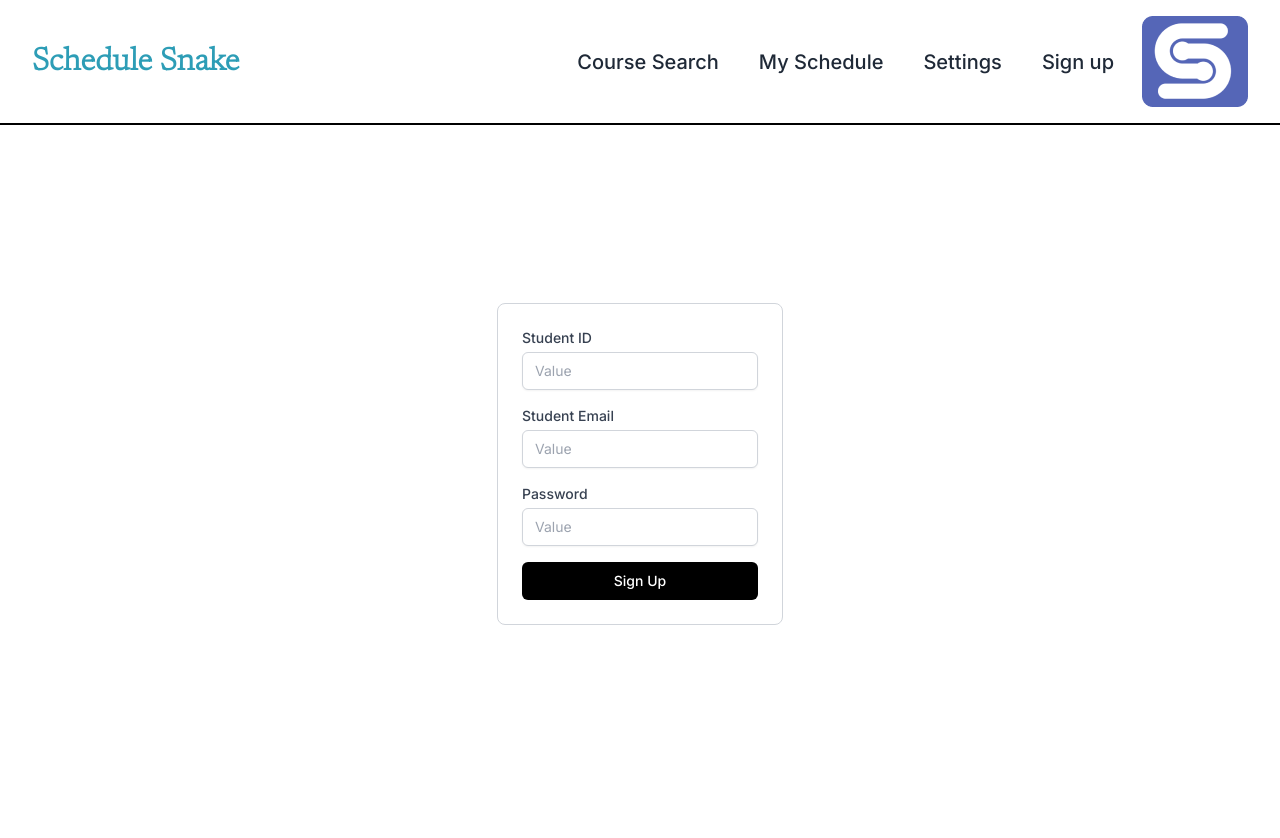
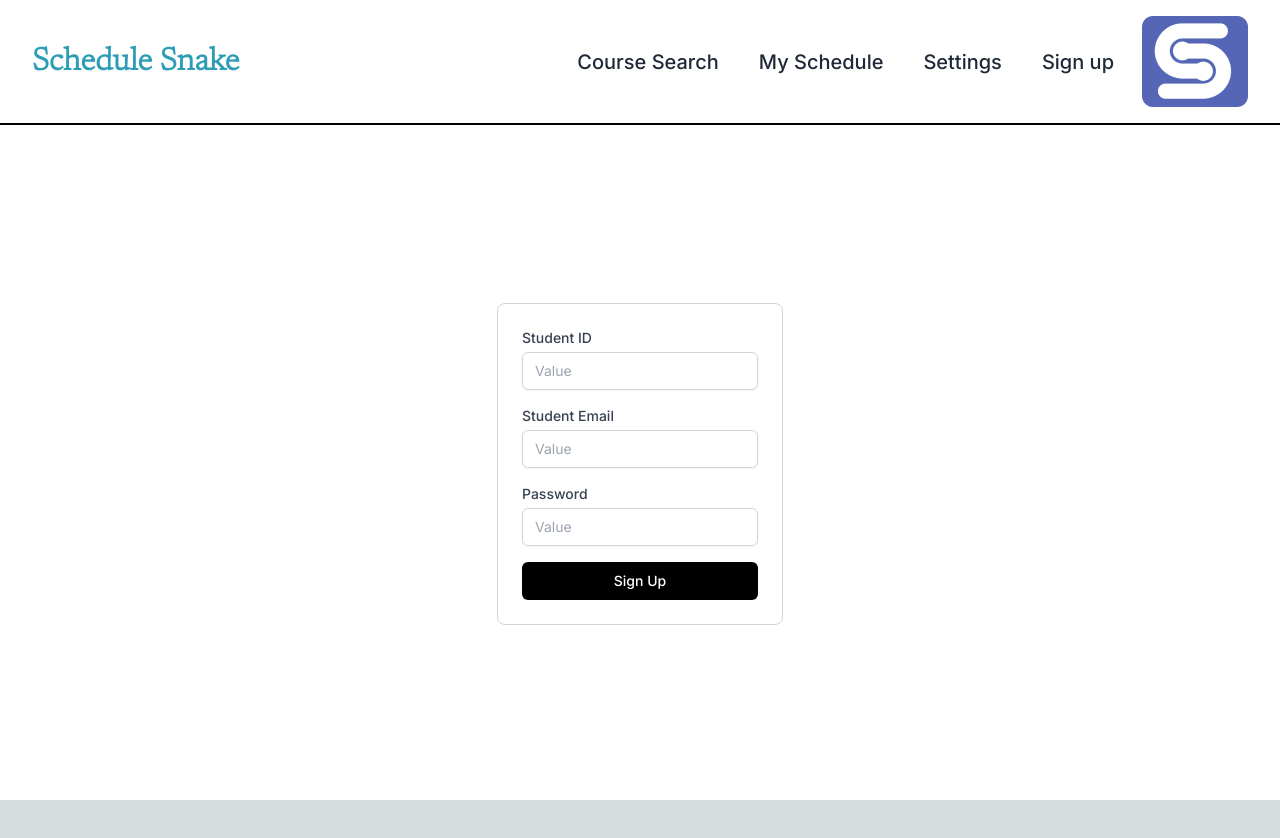
Before and after one commit to willofcode/Schedule-snake, a Next.js app: page /pages/sign-up in a window 1280 px wide. Shown: the top 838 px of the page. After the commit the page ends 800 px from the top, so only its background shows below. Built offline with nearby package versions, Linux system fonts and the light colour scheme.

Commit message:
sign up goes through to mysql backend successfully

```diff
--- a/src/app/globals.css
+++ b/src/app/globals.css
@@ -23,7 +23,12 @@
   }
 }
 
+html,
 body {
+  height: 100%;
+  margin: 0;
+  padding: 0;
+  overflow: hidden;
   color: rgb(var(--foreground-rgb));
   background: linear-gradient(
       to bottom,
--- a/src/app/layout.tsx
+++ b/src/app/layout.tsx
@@ -17,9 +17,9 @@ export default function RootLayout({
 }>) {
     return (
         <html lang="en">
-        <body className={inter.className}>
+        <body className={`${inter.className} h-full`}>
         <Navbar />
-        <main className="pt-16">
+        <main className="flex-grow pt-16 overflow-hidden">
             {children}
         </main>
         </body>
--- a/src/app/pages/sign-up/page.tsx
+++ b/src/app/pages/sign-up/page.tsx
@@ -20,9 +20,21 @@ export default function SignUp() {
          });
     };
 
-    const handleSubmit = (e: FormEvent<HTMLFormElement>) => {
+    const handleSubmit = async (e: FormEvent<HTMLFormElement>) => {
         e.preventDefault();
-        console.log("Form submitted:", formData);
+        const apiCall = `/api/insertInto?table=student&category=id&category=email&category=password&value='${formData.studentID}'&value='${formData.studentEmail}'&value='${formData.password}'`
+        try {
+            const response = await fetch(apiCall, {
+                method: 'POST'
+            });
+            if (!response.ok) {
+                throw new Error('Error occurred in the network response');
+            }
+            const result = await response.json();
+            console.log("Form submitted", result);
+        } catch (error) {
+            console.error("Could not complete insert into query", error);
+        }
     };
 
     return (
```
